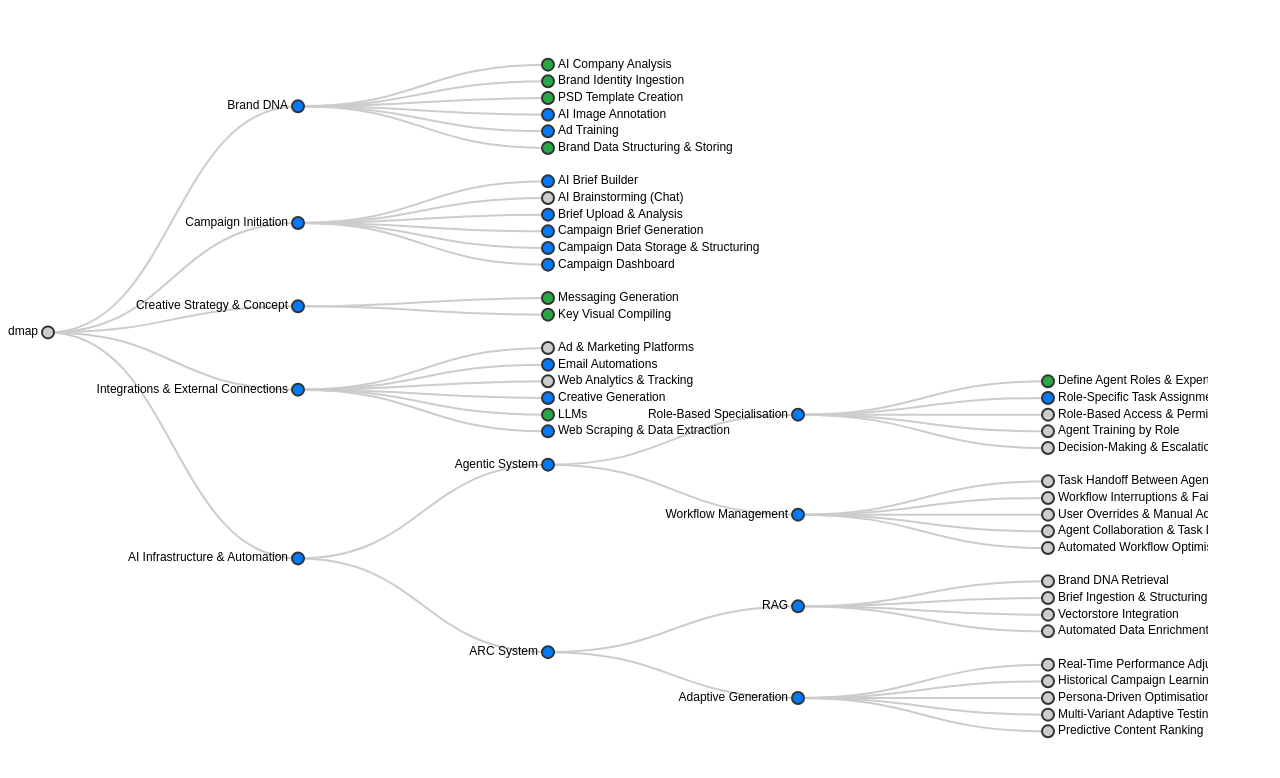
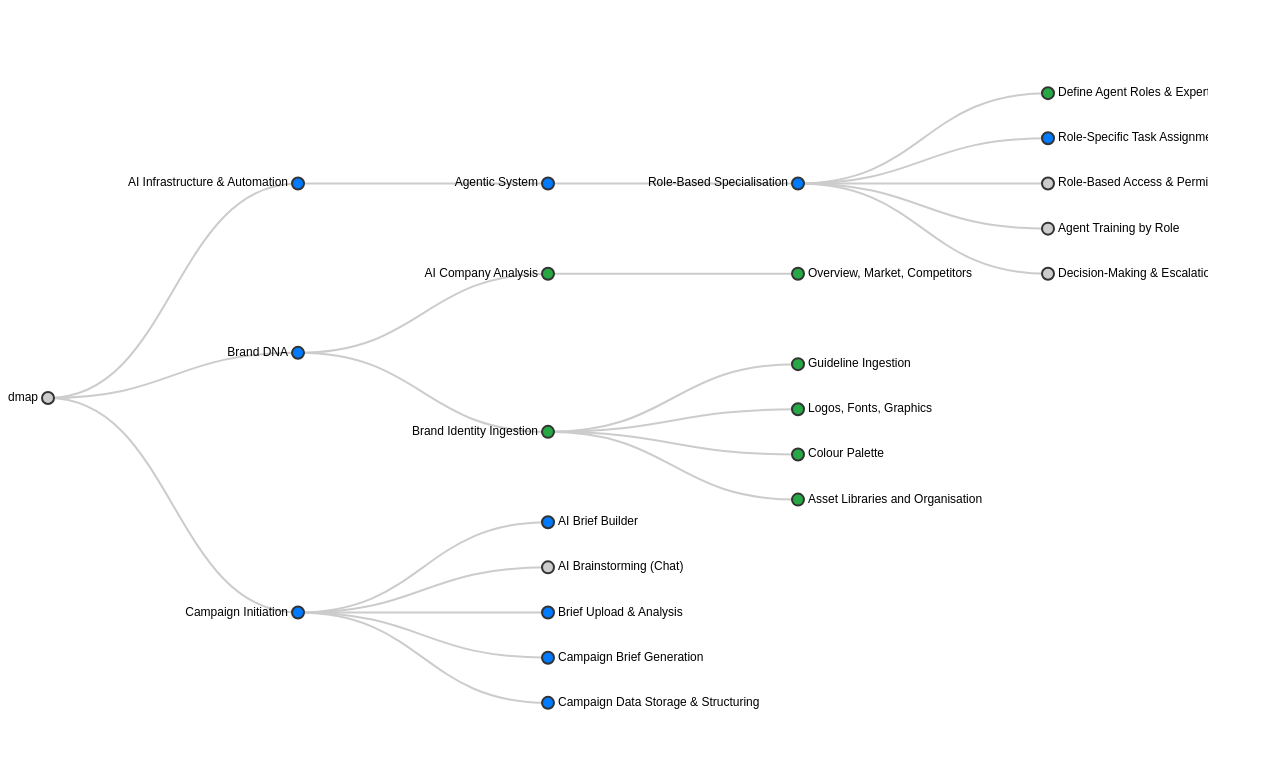
Before and after one commit to hichrissy/Rando, a plain HTML site: page index.html in a window 1280 px wide. Drawn offline with nearby package versions, Linux system fonts and the light colour scheme.

Commit message:
Update index.html

```diff
--- a/index.html
+++ b/index.html
@@ -1,9 +1,6 @@
 <!DOCTYPE html>
-<html lang="en">
+<html>
 <head>
-    <meta charset="UTF-8">
-    <meta name="viewport" content="width=device-width, initial-scale=1.0">
-    <title>Interactive Roadmap Tree</title>
     <script src="https://d3js.org/d3.v7.min.js"></script>
     <style>
         body { font-family: Arial, sans-serif; }
@@ -18,70 +15,66 @@
 <body>
     <svg width="1200" height="800"></svg>
     <script>
-        const treeData = {
-            "name": "Product Roadmap",
+        const data = {
+            "name": "Roadmap",
             "children": [
-                { "name": "Brand DNA", "status": "in-progress", "children": [
-                    { "name": "AI Company Analysis", "status": "done" },
-                    { "name": "Brand Identity Ingestion", "status": "done" },
-                    { "name": "PSD Template Creation", "status": "done" },
-                    { "name": "AI Image Annotation", "status": "in-progress" },
-                    { "name": "Ad Training", "status": "in-progress" },
-                    { "name": "Brand Data Structuring & Storing", "status": "done" }
-                ] },
-                { "name": "Campaign Initiation", "status": "in-progress", "children": [
-                    { "name": "AI Brief Builder", "status": "in-progress" },
-                    { "name": "AI Brainstorming (Chat)", "status": "not-started" },
-                    { "name": "Brief Upload & Analysis", "status": "in-progress" },
-                    { "name": "Campaign Brief Generation", "status": "in-progress" },
-                    { "name": "Campaign Data Storage & Structuring", "status": "in-progress" },
-                    { "name": "Campaign Dashboard", "status": "in-progress" }
-                ] },
-                { "name": "Creative Strategy & Concept", "status": "in-progress", "children": [
-                    { "name": "Messaging Generation", "status": "done" },
-                    { "name": "Key Visual Compiling", "status": "done" }
-                ] },
-                { "name": "Integrations & External Connections", "status": "in-progress", "children": [
-                    { "name": "Ad & Marketing Platforms", "status": "not-started" },
-                    { "name": "Email Automations", "status": "in-progress" },
-                    { "name": "Web Analytics & Tracking", "status": "not-started" },
-                    { "name": "Creative Generation", "status": "in-progress" },
-                    { "name": "LLMs", "status": "done" },
-                    { "name": "Web Scraping & Data Extraction", "status": "in-progress" }
-                ] },
-                { "name": "AI Infrastructure & Automation", "status": "in-progress", "children": [
-                    { "name": "Agentic System", "status": "in-progress", "children": [
-                        { "name": "Role-Based Specialisation", "status": "in-progress", "children": [
-                            { "name": "Define Agent Roles & Expertise", "status": "done" },
-                            { "name": "Role-Specific Task Assignment", "status": "in-progress" },
-                            { "name": "Role-Based Access & Permissions", "status": "not-started" },
-                            { "name": "Agent Training by Role", "status": "not-started" },
-                            { "name": "Decision-Making & Escalation Rules", "status": "not-started" }
-                        ] },
-                        { "name": "Workflow Management", "status": "in-progress", "children": [
-                            { "name": "Task Handoff Between Agents", "status": "not-started" },
-                            { "name": "Workflow Interruptions & Fail-Safes", "status": "not-started" },
-                            { "name": "User Overrides & Manual Adjustments", "status": "not-started" },
-                            { "name": "Agent Collaboration & Task Dependencies", "status": "not-started" },
-                            { "name": "Automated Workflow Optimisation", "status": "not-started" }
-                        ] }
-                    ] },
-                    { "name": "ARC System", "status": "in-progress", "children": [
-                        { "name": "RAG", "status": "in-progress", "children": [
-                            { "name": "Brand DNA Retrieval", "status": "not-started" },
-                            { "name": "Brief Ingestion & Structuring", "status": "not-started" },
-                            { "name": "Vectorstore Integration", "status": "not-started" },
-                            { "name": "Automated Data Enrichment", "status": "not-started" }
-                        ] },
-                        { "name": "Adaptive Generation", "status": "in-progress", "children": [
-                            { "name": "Real-Time Performance Adjustments", "status": "not-started" },
-                            { "name": "Historical Campaign Learning", "status": "not-started" },
-                            { "name": "Persona-Driven Optimisation", "status": "not-started" },
-                            { "name": "Multi-Variant Adaptive Testing", "status": "not-started" },
-                            { "name": "Predictive Content Ranking", "status": "not-started" }
-                        ] }
-                    ] }
-                ] }
+                {
+                    "name": "AI Infrastructure & Automation",
+                    "status": "in-progress",
+                    "children": [
+                        {
+                            "name": "Agentic System",
+                            "status": "in-progress",
+                            "children": [
+                                {
+                                    "name": "Role-Based Specialisation",
+                                    "status": "in-progress",
+                                    "children": [
+                                        { "name": "Define Agent Roles & Expertise", "status": "done" },
+                                        { "name": "Role-Specific Task Assignment", "status": "in-progress" },
+                                        { "name": "Role-Based Access & Permissions", "status": "not-started" },
+                                        { "name": "Agent Training by Role", "status": "not-started" },
+                                        { "name": "Decision-Making & Escalation Rules", "status": "not-started" }
+                                    ]
+                                }
+                            ]
+                        }
+                    ]
+                },
+                {
+                    "name": "Brand DNA",
+                    "status": "in-progress",
+                    "children": [
+                        {
+                            "name": "AI Company Analysis",
+                            "status": "done",
+                            "children": [
+                                { "name": "Overview, Market, Competitors", "status": "done" }
+                            ]
+                        },
+                        {
+                            "name": "Brand Identity Ingestion",
+                            "status": "done",
+                            "children": [
+                                { "name": "Guideline Ingestion", "status": "done" },
+                                { "name": "Logos, Fonts, Graphics", "status": "done" },
+                                { "name": "Colour Palette", "status": "done" },
+                                { "name": "Asset Libraries and Organisation", "status": "done" }
+                            ]
+                        }
+                    ]
+                },
+                {
+                    "name": "Campaign Initiation",
+                    "status": "in-progress",
+                    "children": [
+                        { "name": "AI Brief Builder", "status": "in-progress" },
+                        { "name": "AI Brainstorming (Chat)", "status": "not-started" },
+                        { "name": "Brief Upload & Analysis", "status": "in-progress" },
+                        { "name": "Campaign Brief Generation", "status": "in-progress" },
+                        { "name": "Campaign Data Storage & Structuring", "status": "in-progress" }
+                    ]
+                }
             ]
         };
 
@@ -89,13 +82,12 @@
         const svg = d3.select("svg"), g = svg.append("g").attr("transform", "translate(40,40)");
 
         const treeLayout = d3.tree().size([height - 100, width - 200]);
-        const root = d3.hierarchy(treeData, d => d.children);
+        const root = d3.hierarchy(data, d => d.children);
         treeLayout(root);
 
         g.selectAll(".link")
             .data(root.links())
-            .enter()
-            .append("path")
+            .enter().append("path")
             .attr("class", "link")
             .attr("d", d3.linkHorizontal()
                 .x(d => d.y)
@@ -103,8 +95,7 @@
 
         const node = g.selectAll(".node")
             .data(root.descendants())
-            .enter()
-            .append("g")
+            .enter().append("g")
             .attr("class", "node")
             .attr("transform", d => `translate(${d.y},${d.x})`);
 
```
